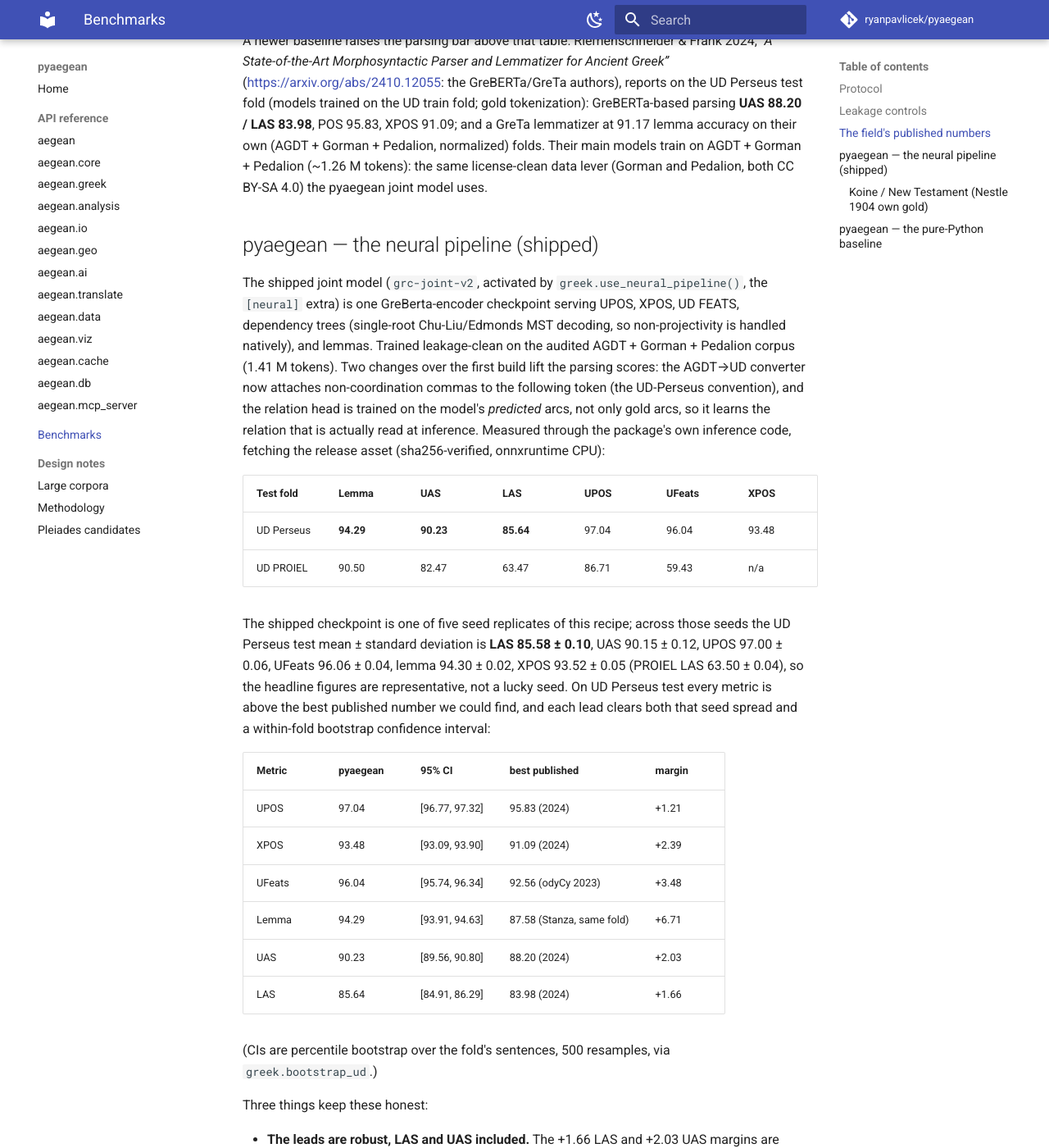
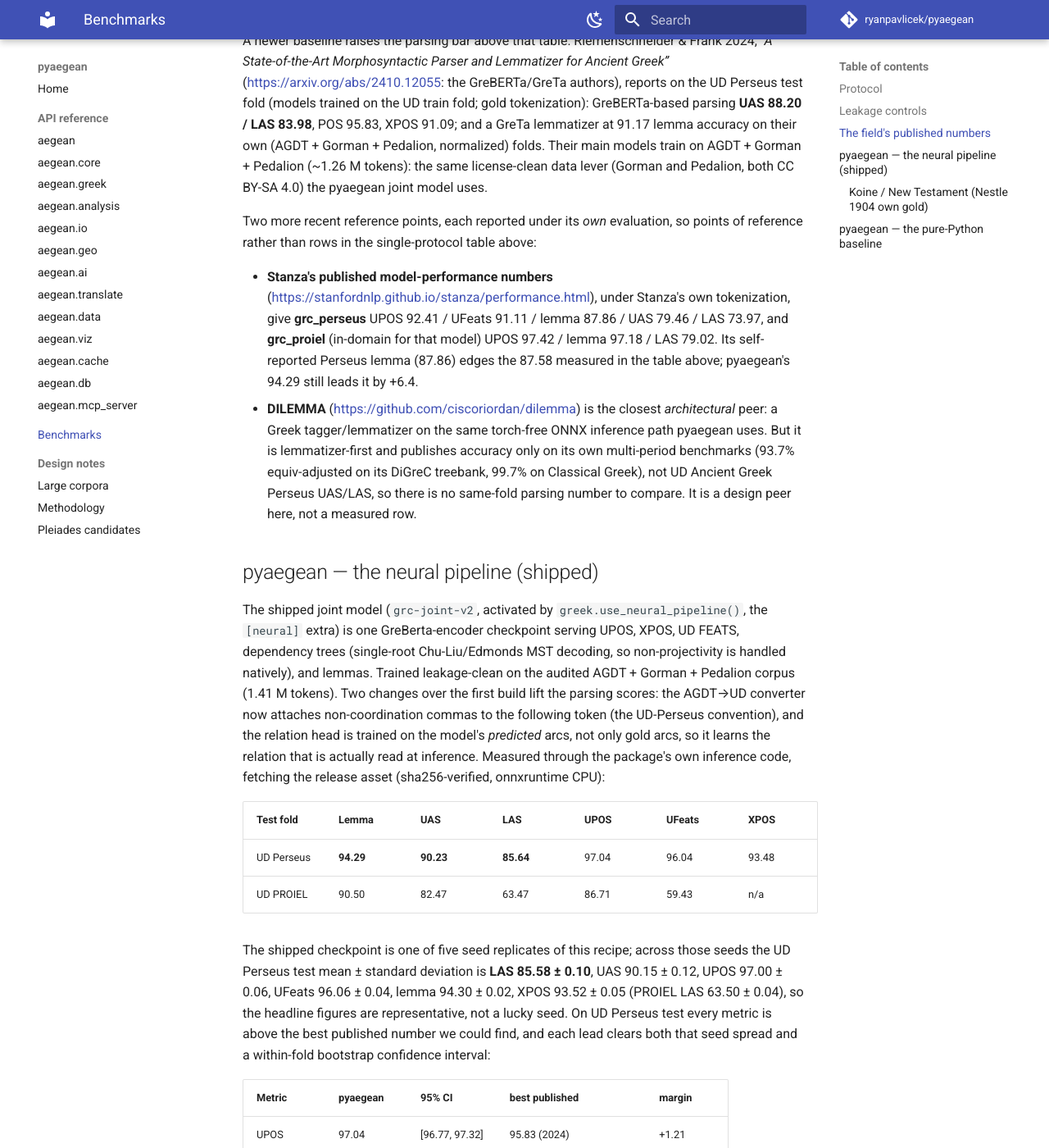
Before and after one commit to ryanpavlicek/pyaegean, an MkDocs documentation site: the page built from docs/benchmarks.md, in a window 1280 px wide and 1400 px high, scrolled down 2761 px. Shown: the whole window at 82% size. Built offline with MkDocs 1.6.1 and Material for MkDocs 9.7.7, drawn with Linux system fonts in a browser that asks for light colours; comment, search, counter and statistics services are not loaded; some of the changed text lies outside the part shown.

Commit message:
Refresh the benchmark comparison with current Stanza and DILEMMA reference points
Add Stanza's current published grc_perseus/grc_proiel model-card numbers and DILEMMA (the
closest torch-free ONNX peer, lemmatizer-only on its own benchmarks) as separately-sourced
reference points, not single-protocol rows. Update the lemma best-published to Stanza's
self-reported 87.86 (margin +6.43); pyaegean still leads every UD Perseus metric.

```diff
--- a/docs/benchmarks.md
+++ b/docs/benchmarks.md
@@ -106,6 +106,22 @@
 models train on AGDT + Gorman + Pedalion (~1.26 M tokens): the same license-clean data
 lever (Gorman and Pedalion, both CC BY-SA 4.0) the pyaegean joint model uses.
 
+Two more recent reference points, each reported under its *own* evaluation, so points of
+reference rather than rows in the single-protocol table above:
+
+- **Stanza's published model-performance numbers**
+  (<https://stanfordnlp.github.io/stanza/performance.html>), under Stanza's own tokenization,
+  give **grc_perseus** UPOS 92.41 / UFeats 91.11 / lemma 87.86 / UAS 79.46 / LAS 73.97, and
+  **grc_proiel** (in-domain for that model) UPOS 97.42 / lemma 97.18 / LAS 79.02. Its
+  self-reported Perseus lemma (87.86) edges the 87.58 measured in the table above; pyaegean's
+  94.29 still leads it by +6.4.
+- **DILEMMA** (<https://github.com/ciscoriordan/dilemma>) is the closest *architectural* peer: a
+  Greek tagger/lemmatizer on the same torch-free ONNX inference path pyaegean uses. But it is
+  lemmatizer-first and publishes accuracy only on its own multi-period benchmarks (93.7%
+  equiv-adjusted on its DiGreC treebank, 99.7% on Classical Greek), not UD Ancient Greek Perseus
+  UAS/LAS, so there is no same-fold parsing number to compare. It is a design peer here, not a
+  measured row.
+
 ## pyaegean — the neural pipeline (shipped)
 
 The shipped joint model (`grc-joint-v2`, activated by `greek.use_neural_pipeline()`, the
@@ -136,7 +152,7 @@
 | UPOS | 97.04 | [96.77, 97.32] | 95.83 (2024) | +1.21 |
 | XPOS | 93.48 | [93.09, 93.90] | 91.09 (2024) | +2.39 |
 | UFeats | 96.04 | [95.74, 96.34] | 92.56 (odyCy 2023) | +3.48 |
-| Lemma | 94.29 | [93.91, 94.63] | 87.58 (Stanza, same fold) | +6.71 |
+| Lemma | 94.29 | [93.91, 94.63] | 87.86 (Stanza model card) | +6.43 |
 | UAS | 90.23 | [89.56, 90.80] | 88.20 (2024) | +2.03 |
 | LAS | 85.64 | [84.91, 86.29] | 83.98 (2024) | +1.66 |
 
```
